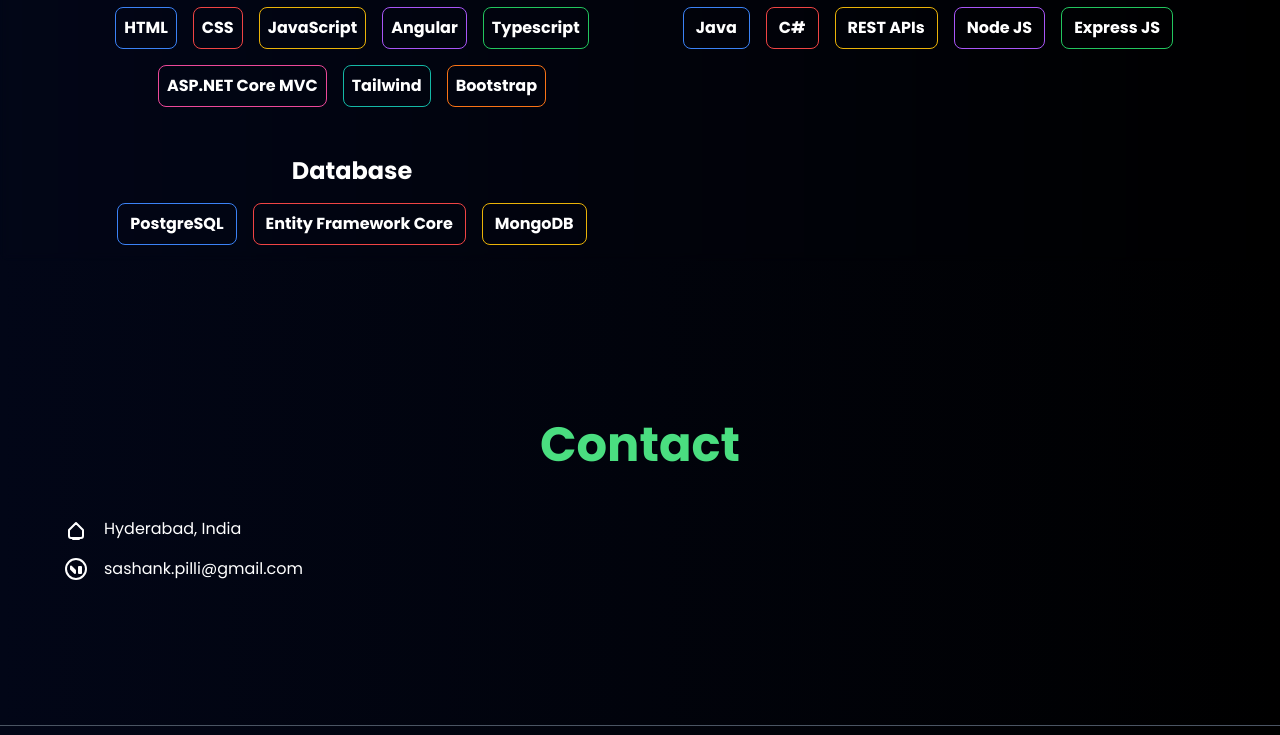
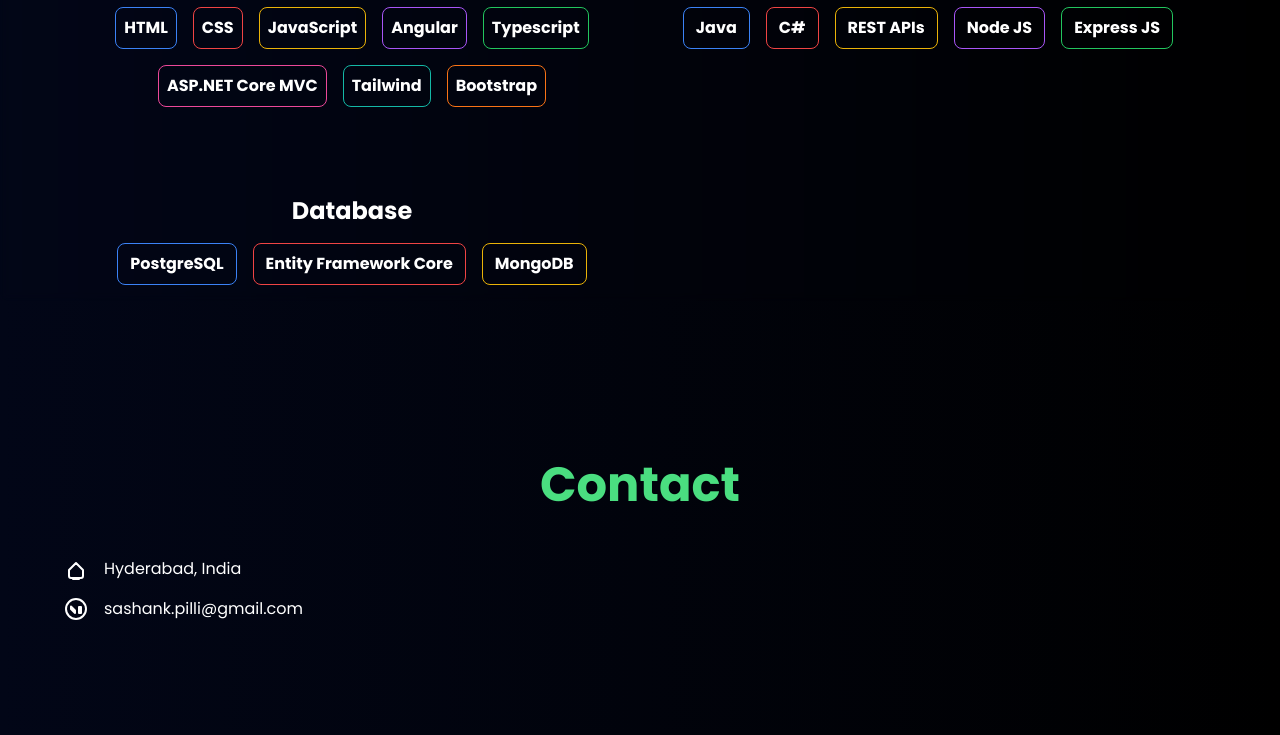
Before and after one commit to Sashankps/Portfolio-2023, a website: page index.html in a window 1280 px wide. Shown: the part 2960-3695 px from the top of the page. Drawn offline with nearby package versions, Linux system fonts and the light colour scheme; files that its build step writes are made by us from their sources.

```diff
--- a/index.html
+++ b/index.html
@@ -633,7 +633,7 @@
           <!-- 8th proj -->
           <a
             href="https://shortly-ps.netlify.app/"
-            class="group relative animate__animated custom-delay-6"
+            class="group relative animate__animated custom-delay-6 "
             target="_blank"
           >
             <img
@@ -733,7 +733,7 @@
             </div>
           </div>
         </div>
-        <div class="flex flex-col">
+        <div class="flex flex-col lg:mt-10">
           <h2 class="text-2xl font-bold text-center mt-8 text-white animate__animated custom-delay-5">
             Database
           </h2>
--- a/input.css
+++ b/input.css
@@ -9,6 +9,7 @@
   background-size: cover;
   background-blend-mode: multiply;
 } */
+
 
 /* === removing default button style ===*/
 .button {
@@ -195,7 +196,6 @@
   @apply absolute px-6 duration-200 w-52 bottom-4 md:bottom-8 md:px-10 group-hover:scale-110 group-hover:text-white;
 }
 
-/* Hide only the horizontal scrollbar */
 #about {
   overflow-x: hidden;
 }
```
Also changed, not shown: css/style.css.
